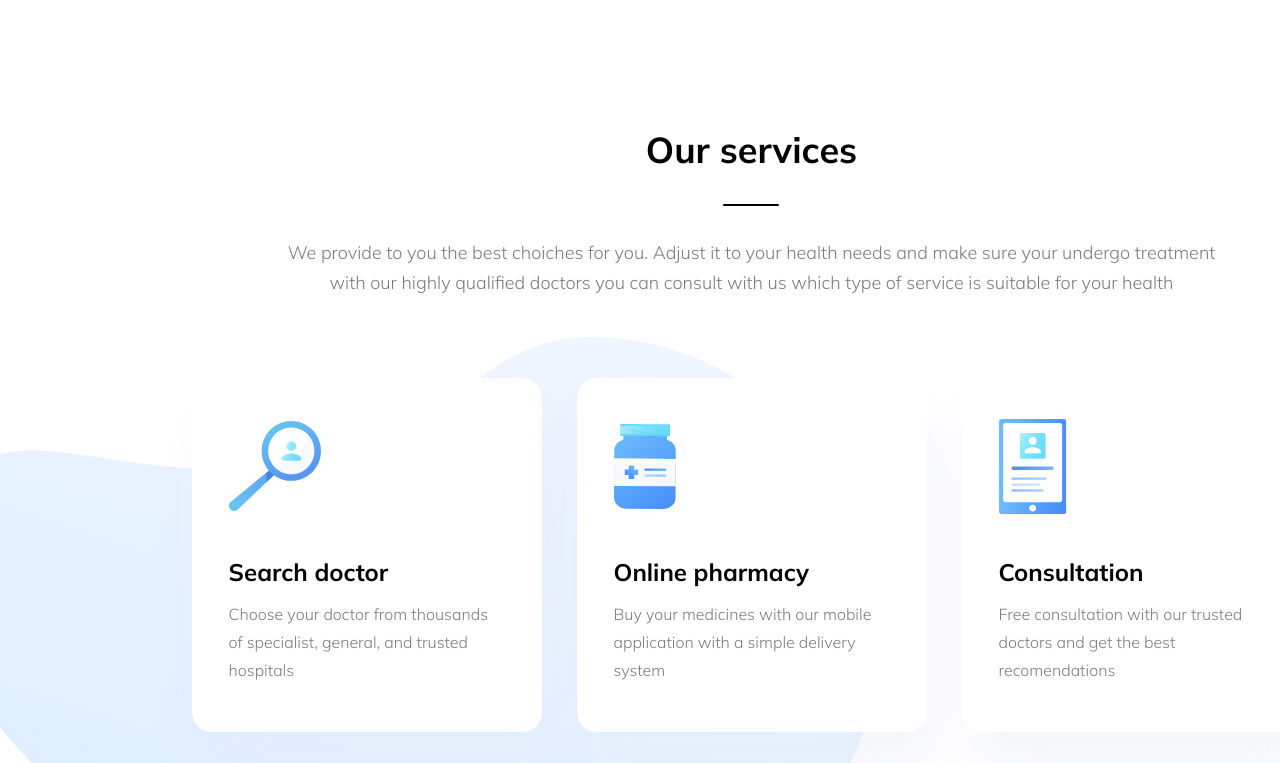
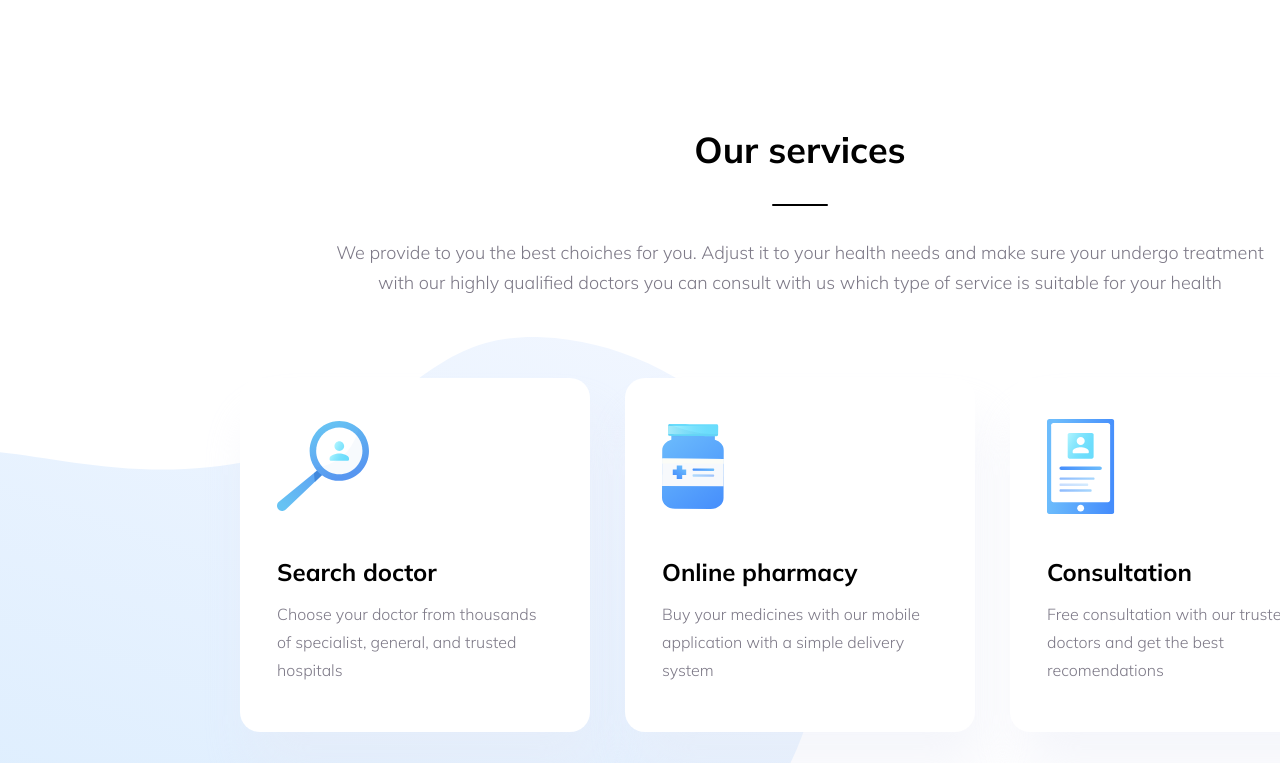
Before and after one commit to GVal98/trafalgar-landing, a website built with webpack: page src/index.html in a window 1280 px wide. Shown: the part 840-1603 px from the top of the page. Built offline with nearby package versions, Linux system fonts and the light colour scheme.

Commit message:
fix: positions

```diff
--- a/src/index.html
+++ b/src/index.html
@@ -38,7 +38,7 @@
         </ul>
       </nav>
     </header>
-    <main>
+    <main class="main">
       <section class="intro">
         <div class="intro__content">
           <h1 class="intro__heading">Virtual healthcare for you</h1>
--- a/src/sass/base/_base.scss
+++ b/src/sass/base/_base.scss
@@ -18,3 +18,10 @@ html {
   flex-direction: column;
   align-items: center;
 }
+
+.main {
+  width: 100%;
+  display: flex;
+  flex-direction: column;
+  align-items: center;
+}
--- a/src/sass/layout/_services.scss
+++ b/src/sass/layout/_services.scss
@@ -5,11 +5,12 @@
   flex-direction: column;
   align-items: center;
   text-align: center;
+  position: relative;
 
   &__bg {
     position: absolute;
     z-index: -100;
-    left: -15rem;
+    left: -45rem;
   }
 
   &__text {
```
